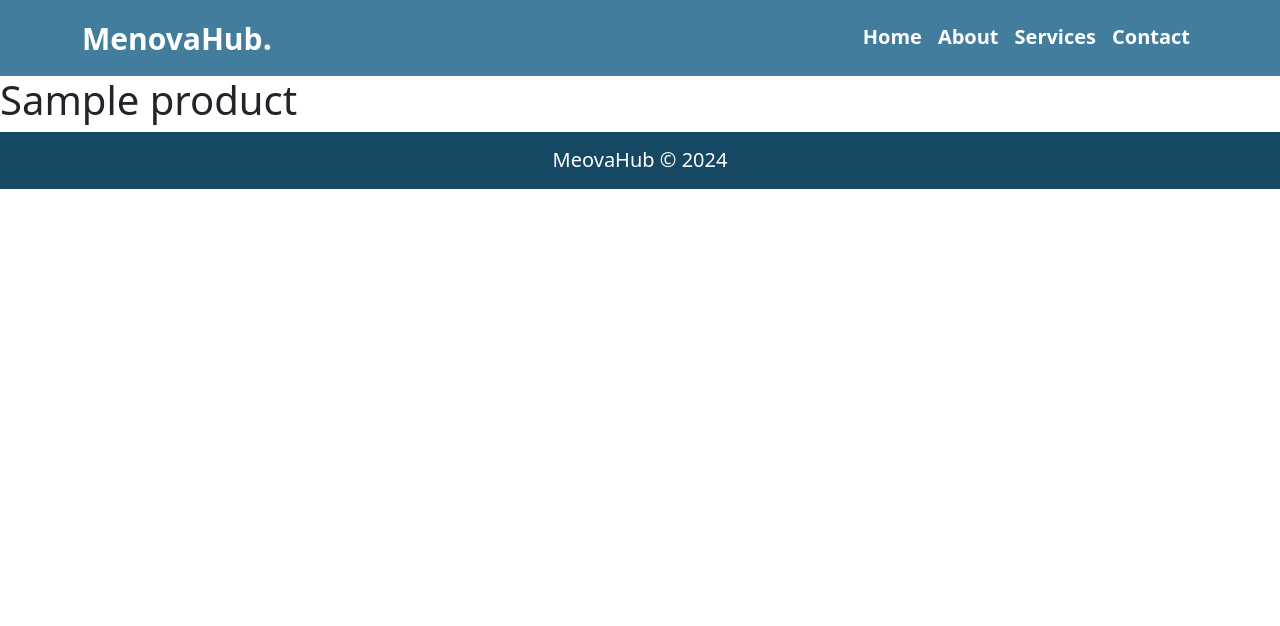
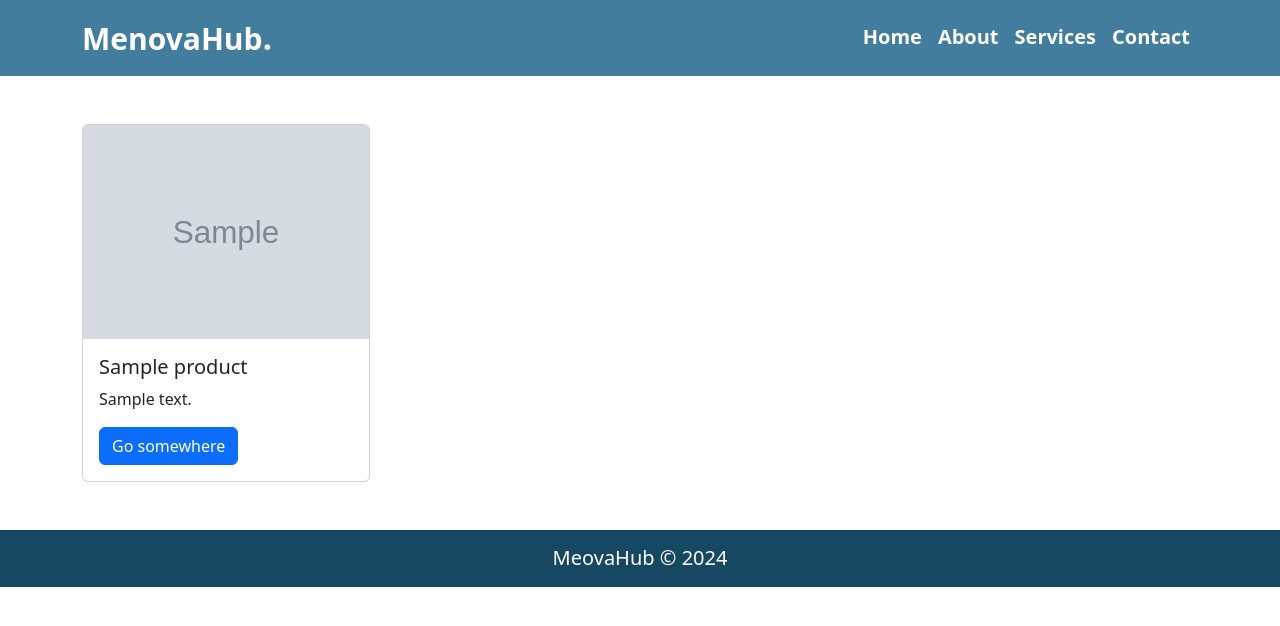
Before and after one commit to AhmedMeligy/MenovaHub, a Laravel app: template resources/views/products.blade.php in a window 1280 px wide. Shown: the part 43-669 px from the top of the page. Run offline with Laravel 12, Linux system fonts and the light colour scheme; the template is opened without the code that fills it: most values are stand-ins (such as "Sample title", 1, 10 or a date in 2020); grey boxes marked "Sample" are stand-in pictures; style sheets or scripts are compiled from the project's sources; some libraries are stand-ins or nearby versions.

Commit message:
updating the products page

```diff
--- a/resources/views/products.blade.php
+++ b/resources/views/products.blade.php
@@ -7,10 +7,17 @@
             <h1>No products available for this category.</h1>
         </div>
     @else
-<h1>
-    @foreach ($products as $product)
-        {{$product->title}}
-    @endforeach
-</h1>
+        <div class="container bg-white d-flex flex-wrap justify-content-center justify-content-lg-start gap-4 py-5">
+            @foreach ($products as $product)
+                <div class="card" style="width: 18rem;">
+                    <img src={{ $product->img }} class="card-img-top" alt={{ $product->title }}>
+                    <div class="card-body">
+                        <h5 class="card-title">{{ $product->title }}</h5>
+                        <p class="card-text">{{ $product->desc }}</p>
+                        <a href="#" class="btn btn-primary">Go somewhere</a>
+                    </div>
+                </div>
+            @endforeach
+        </div>
     @endif
 @endsection
```
Also changed, not shown: database/seeders/DatabaseSeeder.php (+4 -6 lines).
